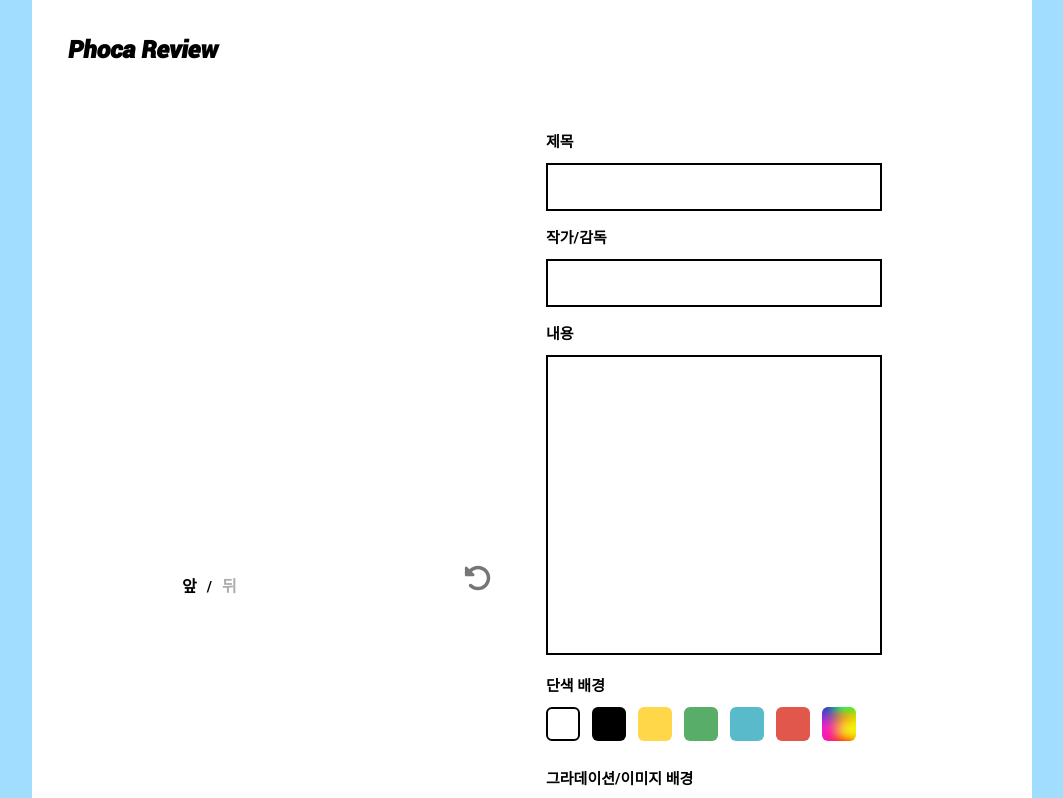
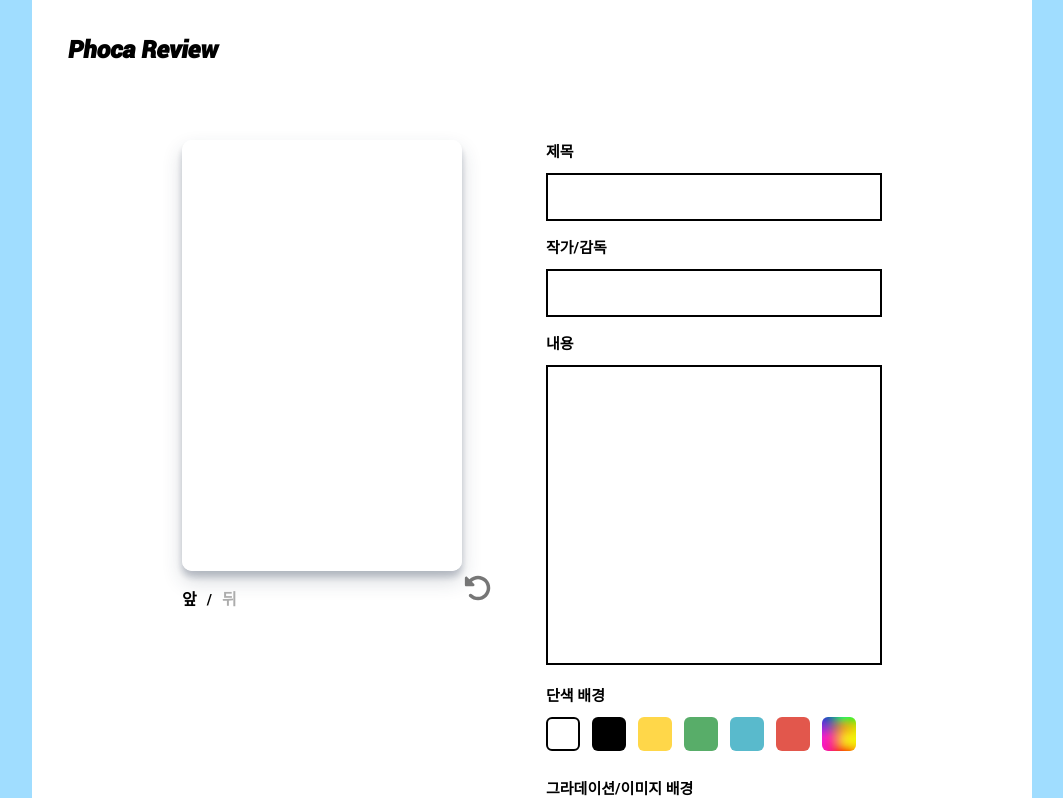
Before and after one commit to bluepebble25/phoca-review, a React (Create React App) app in the folder client/: page /create in a window 1280 px wide. Shown: the top 798 px of the page, without its empty margins (108-1171 px from the left). Built offline with nearby package versions, Linux system fonts and the light colour scheme; a web font is replaced by a local one.

Commit message:
design: 카드 에디터의 card preview 그림자 추가 및 기타 간격조절, 배경색 100% 안보이는 문제 해결

```diff
--- /dev/null
+++ b/client/src/_lib/styles/effectPalette.ts
@@ -0,0 +1,7 @@
+const shadow = {
+  // dropShadow: '7px 11px 33px 4px rgba(38, 51, 77, 0.1)',
+  dropShadow:
+    '0 10px 20px rgba(38, 51, 77, 0.19), 0 6px 6px rgba(38, 51, 77, 0.23)',
+};
+
+export { shadow };
--- a/client/src/components/atoms/Card.tsx
+++ b/client/src/components/atoms/Card.tsx
@@ -1,5 +1,6 @@
 import { css } from '@emotion/react';
 import { colorPalette, gradient } from '../../_lib/styles/colorPalette';
+import { shadow } from '../../_lib/styles/effectPalette';
 
 interface CardCustomType {
   type: string;
@@ -102,9 +103,11 @@ const cardStyle = (isCardFront: boolean) => css`
   height: 100%;
   transition: transform 0.5s;
   transform-style: preserve-3d;
+  transform: ${isCardFront ? 'none' : 'rotateY(-180deg)'};
+
   border-radius: 10px;
+  box-shadow: ${shadow.dropShadow};
   font-size: 1.5rem;
-  transform: ${isCardFront ? 'none' : 'rotateY(-180deg)'};
 `;
 
 interface CardCustomType {
--- a/client/src/components/atoms/CardFlipLabel.tsx
+++ b/client/src/components/atoms/CardFlipLabel.tsx
@@ -20,7 +20,7 @@ function CardFlipLabel({ isCardFront, onClick }: CardFlipLabelProps) {
 }
 
 const labelContainerStyle = css`
-  margin-top: 12px;
+  margin-top: 15px;
   font-size: 1.6rem;
 `;
 
--- a/client/src/components/molecules/CardPreview.tsx
+++ b/client/src/components/molecules/CardPreview.tsx
@@ -42,7 +42,7 @@ function CardPreview({
         cardInfo={cardInfo}
         cardContents={cardContents}
       />
-      <div css={flipTooAreaStyle}>
+      <div css={flipToolStyle}>
         <CardFlipLabel isCardFront={isCardFront} onClick={onClickCardToggle} />
         <div css={buttonWrapperStyle}>
           <FlipButton buttonSize={28} onClick={onClickCardToggle} />
@@ -56,7 +56,7 @@ const cardPreviewStyle = css`
   width: 48%;
 `;
 
-const flipTooAreaStyle = css`
+const flipToolStyle = css`
   position: relative;
   display: flex;
   justify-content: space-between;
--- a/client/src/pages/CreateCardPage.tsx
+++ b/client/src/pages/CreateCardPage.tsx
@@ -252,7 +252,7 @@ function CreateCardPage() {
               isCardFront={isCardFront}
             />
 
-            <Button type="primary" margin="30px 0">
+            <Button type="primary" margin="50px 0 0 0">
               완료
             </Button>
           </form>
@@ -271,6 +271,7 @@ const containerStyle = css`
   height: 100%;
   width: 1000px;
   margin: 0 auto;
+  padding-bottom: 80px;
   background-color: white;
 `;
 
@@ -278,7 +279,7 @@ const innerStyle = css`
   display: flex;
   justify-content: space-between;
   width: 700px;
-  margin: 30px auto;
+  margin: 40px auto 0 auto;
 `;
 
 const formStyle = css`
```
